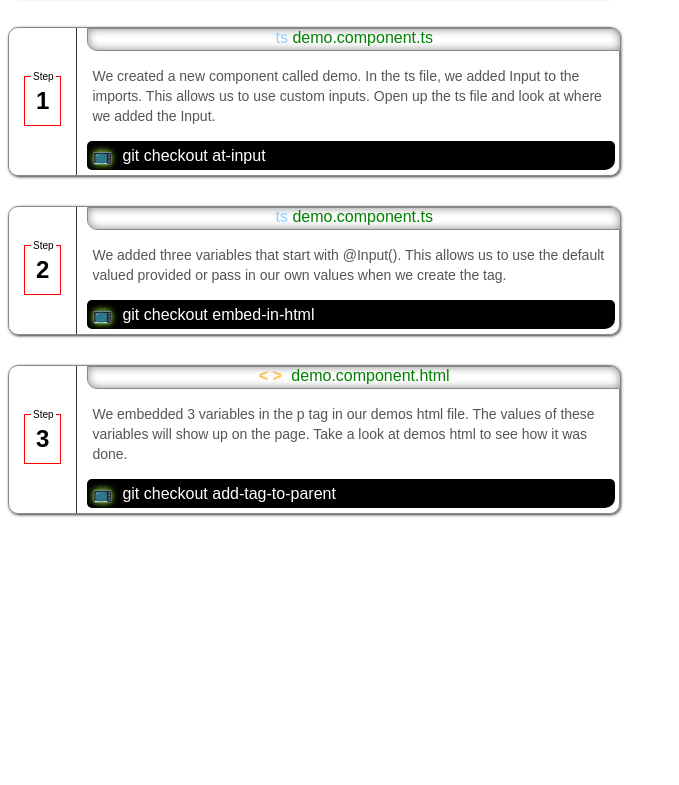
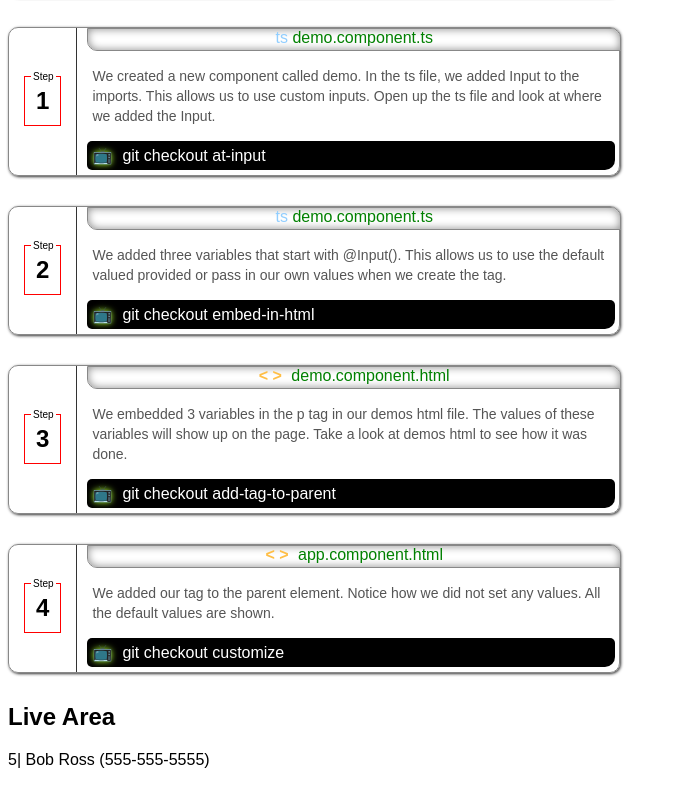
Before and after one commit to JeremySkrdlant/AngularInputsReadingTutorial, an Angular app: page / in a window 1280 px wide. Shown: the part 232-1017 px from the top of the page, without its empty margins (0-679 px from the left). Before the commit the page ends 800 px from the top, so only its background shows below. Built offline with nearby package versions, Linux system fonts and the light colour scheme.

Commit message:
created step 4

```diff
--- a/src/app/app.component.html
+++ b/src/app/app.component.html
@@ -19,3 +19,12 @@
 <app-instruction [stepNumber]="3"
   description="We embedded 3 variables in the p tag in our demos html file.  The values of these variables will show up on the page.  Take a look at demos html to see how it was done."
   nextCheckout="add-tag-to-parent" fileUpdated="demo.component.html"></app-instruction>
+
+<app-instruction [stepNumber]="4"
+  description="We added our tag to the parent element.  Notice how we did not set any values.  All the default values are shown."
+  nextCheckout="customize" fileUpdated="app.component.html"></app-instruction>
+
+
+<!--Step 4, This is what we get if we do not pass in any attributes. The tag uses the default values from our ts file.  -->
+<h2>Live Area</h2>
+<app-demo></app-demo>
```
